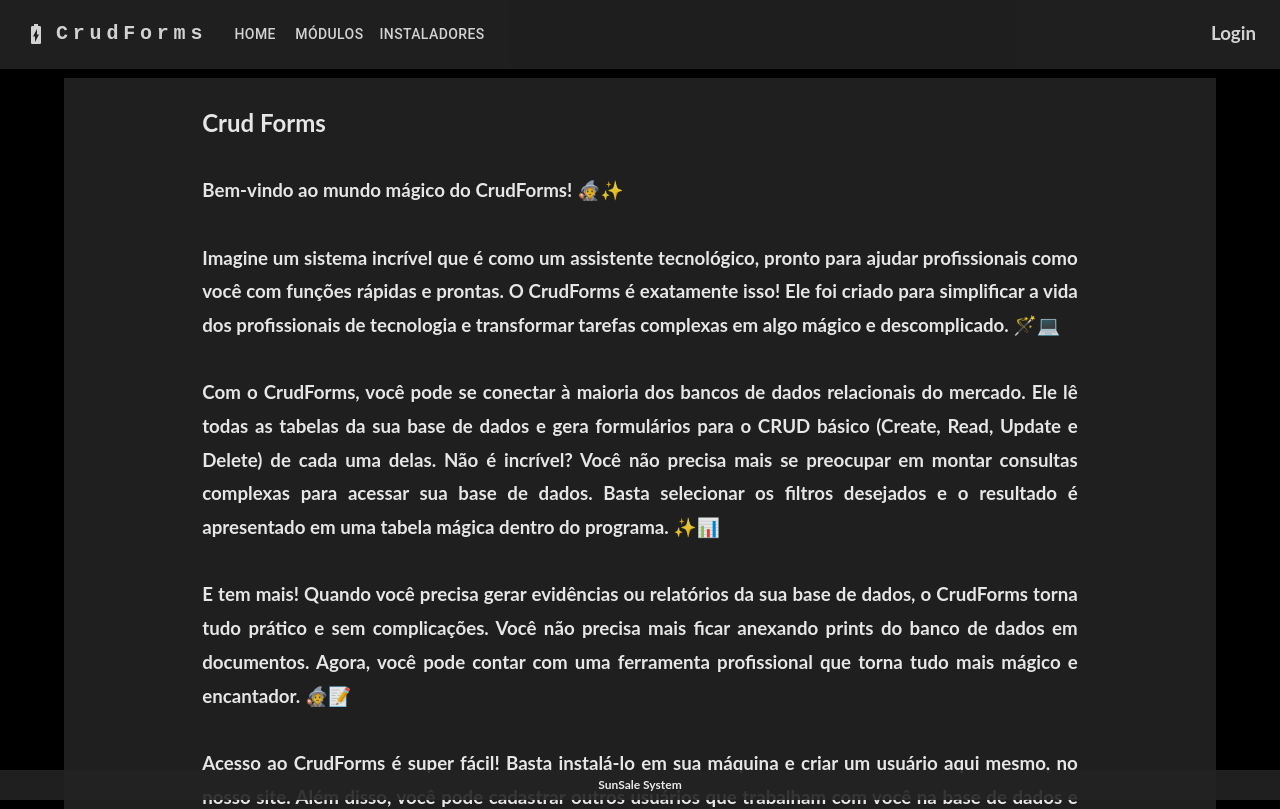
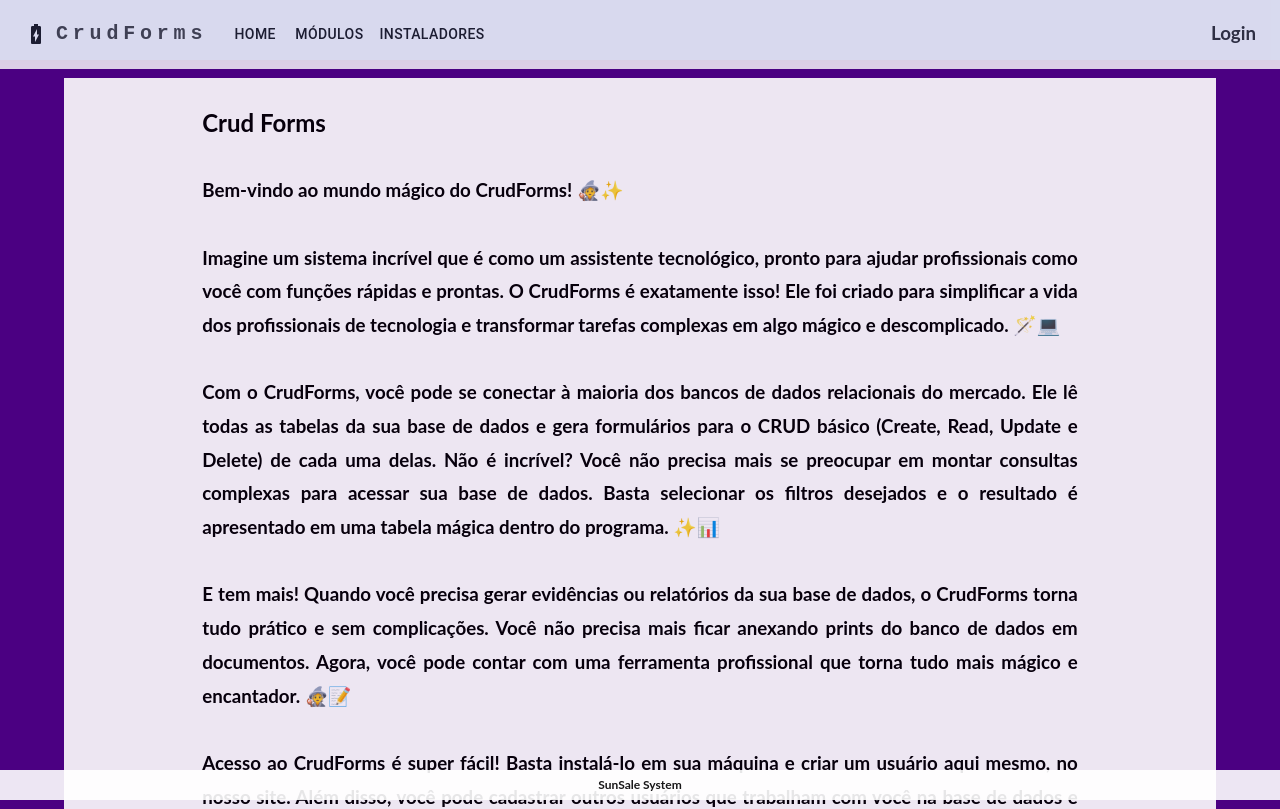
Before and after one commit to rodrigoborgesmachado/CrudFormsWebPage, a React (Create React App) app: page / in a window 1280 px wide. Shown: the top 809 px of the page. Built offline with nearby package versions, Linux system fonts and the light colour scheme.

Commit message:
Alterando o estilo.

```diff
--- a/src/Components/Footer/index.css
+++ b/src/Components/Footer/index.css
@@ -5,13 +5,13 @@
     left: 0;
     bottom: 0;
     width: 100%;
-    color: white;
-    background-color: #232323;
+    color: black;
+    background-color: #FFF;
     text-align: center;
     opacity : 0.9;
 }
 
 footer a{
-    color: white;
+    color: black;
     text-decoration: none;
 }
--- a/src/Components/Header/index.css
+++ b/src/Components/Header/index.css
@@ -7,5 +7,5 @@
     padding-right: 40px;
     width: 100%;
     height: 60px;
-    background-color: #232323;
+    background-color: #FFF;
 }
--- a/src/Components/Navbar/index.css
+++ b/src/Components/Navbar/index.css
@@ -1,5 +1,5 @@
 .varBarResponsive{
-  background-color: #232323;
+  background-color: #FFF;
     width: 100%;
     margin: 0;
     padding: 0;
@@ -8,16 +8,18 @@
 
 .conNav{
     width: 100%;
-  background-color: #232323;
+  background-color: #FFF;
+  opacity : 0.9;
 }
 
 .toolNav{
     width: 100%;
-  background-color: #232323;
+  background-color: #FFF;
     opacity : 0.9;
 }
 
 .varBarResponsive a{
     text-decoration: none;
-    color: #fff;
+    color: #000;
+    opacity : 0.9;
 }
--- a/src/Components/Navbar/index.js
+++ b/src/Components/Navbar/index.js
@@ -85,7 +85,7 @@
     <AppBar position="static" className='varBarResponsive'>
       <Container maxWidth="xl" className='conNav'>
         <Toolbar disableGutters className='toolNav'>
-          <BatteryChargingFullIcon sx={{ display: { xs: 'none', md: 'flex' }, mr: 1 }} />
+          <BatteryChargingFullIcon sx={{ display: { xs: 'none', md: 'flex', color:'black' }, mr: 1 }} />
           <Typography
             variant="h6"
             noWrap
@@ -111,7 +111,7 @@
               aria-controls="menu-appbar"
               aria-haspopup="true"
               onClick={handleOpenNavMenu}
-              color="inherit"
+              color="black"
             >
               <MenuIcon />
             </IconButton>
@@ -166,7 +166,7 @@
               <Button
                 key={page}
                 onClick={(e) => SelecionaOpcao(page)}
-                sx={{ my: 2, color: 'white', display: 'block' }}
+                sx={{ my: 2, color: 'black', display: 'block' }}
               >
                 {page}
               </Button>
--- a/src/index.css
+++ b/src/index.css
@@ -7,9 +7,8 @@
 body{
   font: 400 16px Lato, sans-serif;
   line-height: 1.8;
-  background-color: #000000;
+  background-color: #4B0082;
   text-align: justify;
-  color: #FFF;
   width: 100%;
   height: 100%;
 }
@@ -35,7 +34,7 @@
   width: 90%;
   height: 100%;
   min-height: 600px;
-  background-color: #232323;
+  background-color: #FFF;
   opacity : 0.9;
 }
 
@@ -83,7 +82,7 @@
   height: 100%;
   min-height: 635px;
   padding: 20px 8px;
-  background-color: #121212;
+  background-color: #FFF;
   opacity : 0.9;
 }
 
```
